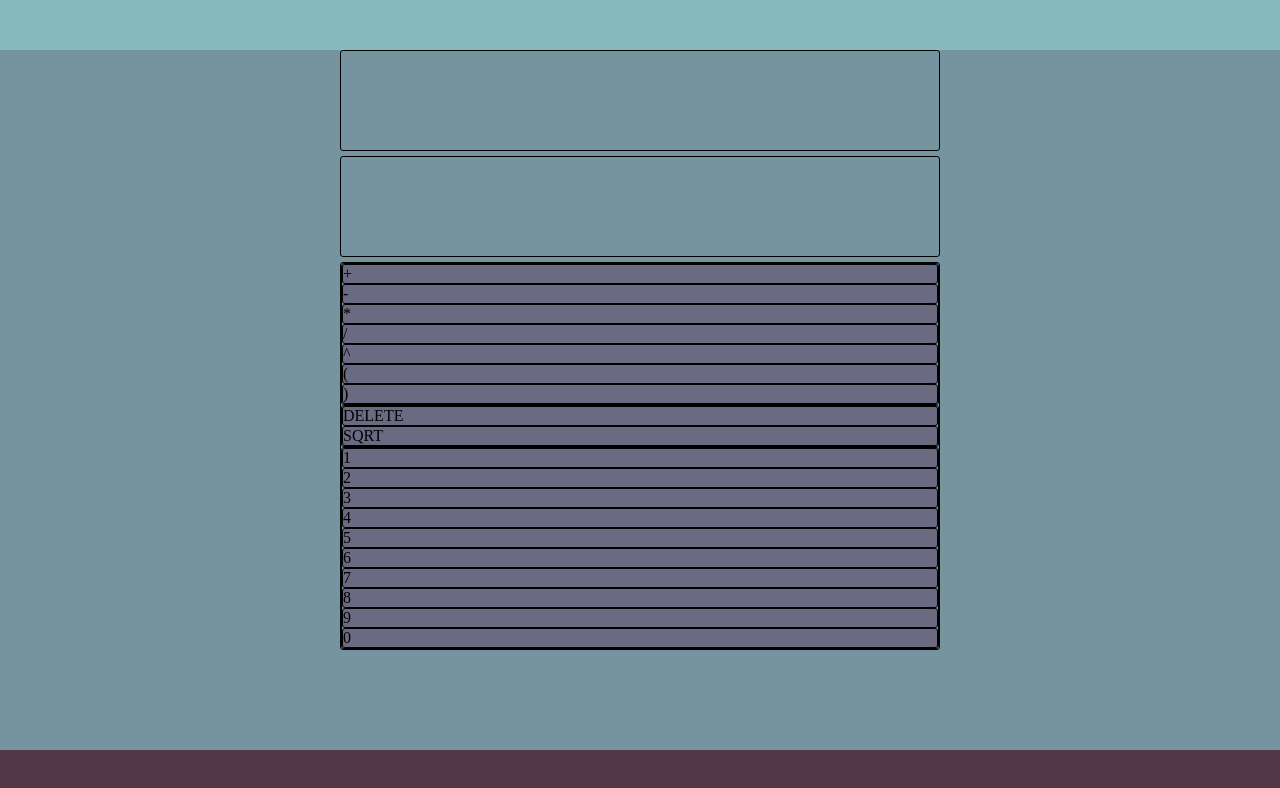
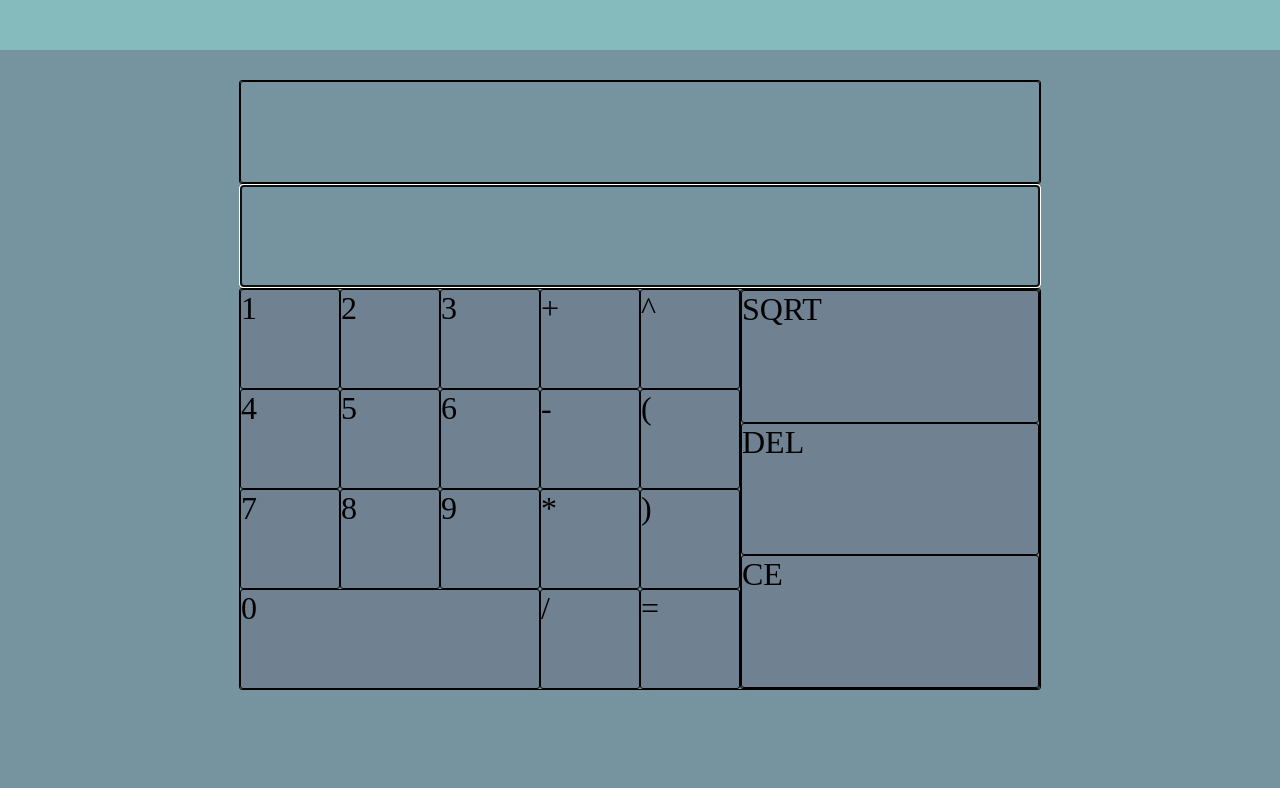
Before and after one commit to devcsantos/calculator, a plain HTML site: page index.html in a window 1280 px wide. Drawn offline with Linux system fonts and the light colour scheme.

Commit message:
adjusted layout

```diff
--- a/index.html
+++ b/index.html
@@ -9,33 +9,35 @@
   <body>
     <header id="main-header"></header>
     <main id="application-container">
-      <div id="results"></div>
-      <div id="calculation"></div>
+      <div id="results"><input id="output-calculation" class="display" readonly></div>
+      <div id="calculation"><input id="input-calculation" class="display" autofocus></div>
       <div id="buttons">
+        <div id="numbers">
+          <div class="calculator-btn">1</div>
+          <div class="calculator-btn">2</div>
+          <div class="calculator-btn">3</div>
+          <div class="calculator-btn">4</div>
+          <div class="calculator-btn">5</div>
+          <div class="calculator-btn">6</div>
+          <div class="calculator-btn">7</div>
+          <div class="calculator-btn">8</div>
+          <div class="calculator-btn">9</div>
+          <div class="calculator-btn" id="zero-btn">0</div>
+        </div>
         <div id="operations">
-          <div class="calculator-btn">+</div>
-          <div class="calculator-btn">-</div>
-          <div class="calculator-btn">*</div>
-          <div class="calculator-btn">/</div>
-          <div class="calculator-btn">^</div>
-          <div class="calculator-btn">(</div>
-          <div class="calculator-btn">)</div>
+          <div class="calculator-btn" id="add-btn">+</div>
+          <div class="calculator-btn" id="subtract-btn">-</div>
+          <div class="calculator-btn" id="multiply-btn">*</div>
+          <div class="calculator-btn" id="divide-btn">/</div>
+          <div class="calculator-btn" id="exponent-btn">^</div>
+          <div class="calculator-btn" id="l-pthesis-btn">(</div>
+          <div class="calculator-btn" id="r-pthesis-btn">)</div>
+          <div class="calculator-btn" id="equals-btn">=</div>
         </div>
         <div id="functions">
-          <div class="calculator-btn">DELETE</div>
-          <div class="calculator-btn">SQRT</div>
-        </div>
-        <div id="numbers">
-          <div class="calculator-btn number-btn">1</div>
-          <div class="calculator-btn number-btn">2</div>
-          <div class="calculator-btn number-btn">3</div>
-          <div class="calculator-btn number-btn">4</div>
-          <div class="calculator-btn number-btn">5</div>
-          <div class="calculator-btn number-btn">6</div>
-          <div class="calculator-btn number-btn">7</div>
-          <div class="calculator-btn number-btn">8</div>
-          <div class="calculator-btn number-btn">9</div>
-          <div class="calculator-btn number-btn">0</div>
+          <div class="calculator-btn" id="sqrt-btn">SQRT</div>
+          <div class="calculator-btn" id="delete-btn">DEL</div>
+          <div class="calculator-btn" id="clear-btn">CE</div>
         </div>
       </div>
     </main>
--- a/styles/main.css
+++ b/styles/main.css
@@ -2,7 +2,8 @@
   --palette-footer: #533747;
   --palette-header: #86bbbd;
   --palette-main:  #76949f;
-  --palette-buttons: #6a6b83;
+  --palette-buttons: #6a6b8377;
+  --palette-buttons-hover: #6a6b83FF;
 }
 
 *, *:before, *:after {
@@ -22,27 +23,21 @@ body {
 }
 
 #application-container {
-  display: grid;
-  row-gap: 5px;
-  min-width: 600px;
+  display: flex;
+  flex-direction: column;
+  min-width: 802px;
   min-height: 600px;
-  width: 600px;
+  width: 802px;
   height: 600px;
-  margin: 0px auto;
-  grid-template-rows: 1fr 1fr 3fr;
-  grid-template-columns: 1fr 1fr;
-  grid-template-areas:
-  'results results'
-  'calc calc'
-  'buttons buttons';
+  margin: 30px auto;
 }
 
-#results {
-  grid-area: results;
-}
-
-#calculation {
-  grid-area: calc;
+.display {
+  width: 100%;
+  line-height: 100px;
+  font-size: 50px;
+  background-color: transparent;
+  border-style: none;
 }
 
 #application-container * {
@@ -51,22 +46,73 @@ body {
 }
 
 #buttons {
-  grid-area: buttons;
+  display: flex;
+  width: 100%;
+  flex-wrap: wrap;
+  font-size: 2rem;
 }
 
 #numbers {
+  display: flex;
+  flex-direction: row;
+  width: 300px;
+  flex-wrap: wrap;
+  border-style: none;
+  border-width: 0px;
+}
 
+#numbers * {
+  width: 100px;
+}
+
+#operations {
+  display: flex;
+  flex-direction: column;
+  align-content: flex-start;
+  width: 200px;
+  height: 400px;
+  flex-wrap: wrap;
+  border-width: 0px;
+}
+
+#operations * {
+  width: 100px;
+  height: 100px;
+}
+
+#functions {
+  display: flex;
+  flex-direction: row;
+  flex-wrap: wrap;
+  width: 300px;
+}
+
+#functions * {
+  width: 300px;
+}
+
+#zero-btn {
+  flex-grow: 3;
+}
+
+#equals-btn {
+  flex-grow: 3;
 }
 
 .calculator-btn {
   background-color: var(--palette-buttons);
+  border-style: none;
 }
 
-#main-footer {
+.calculator-btn:hover {
+  background-color: var(--palette-buttons-hover);
+}
+
+/* #main-footer {
   position: absolute;
   bottom: 0px;
   left: 0px;
   width: 100vw;
   height: 50px;
   background-color: var(--palette-footer);
-}
+} */
```
